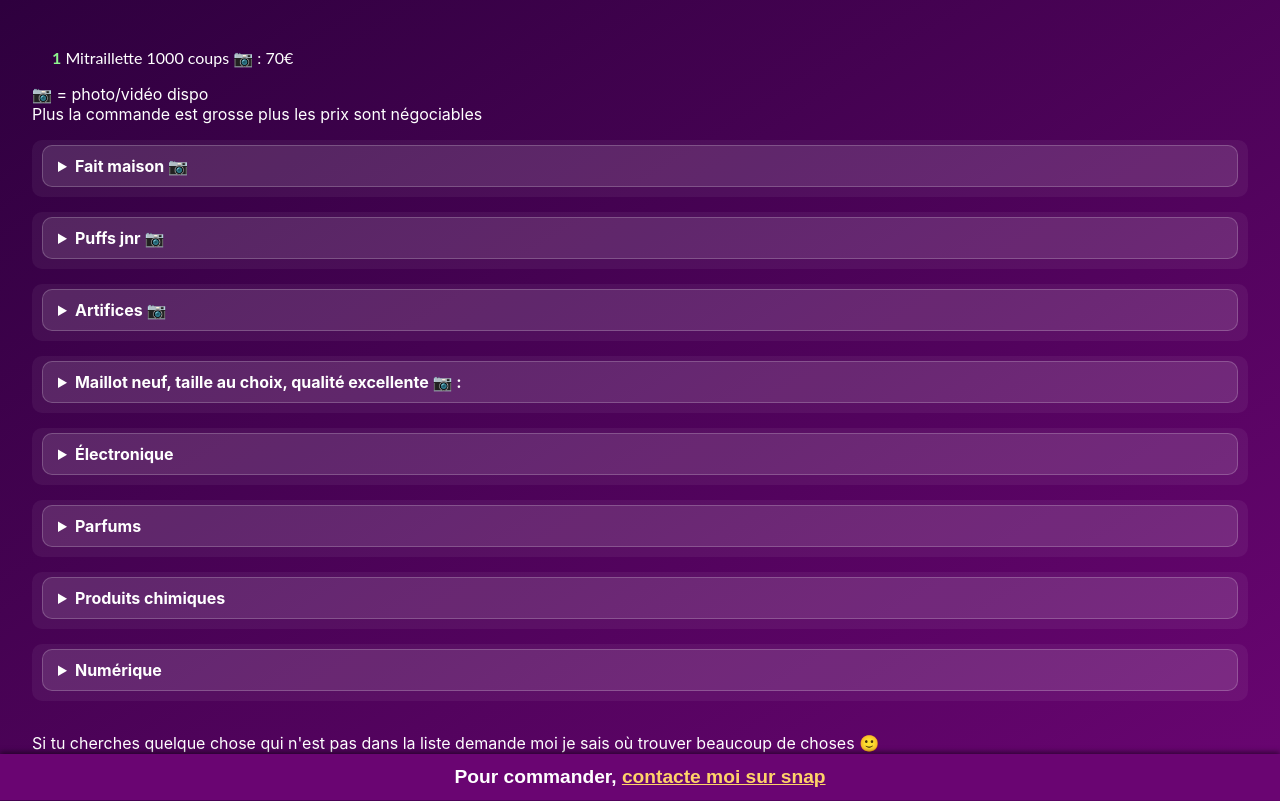
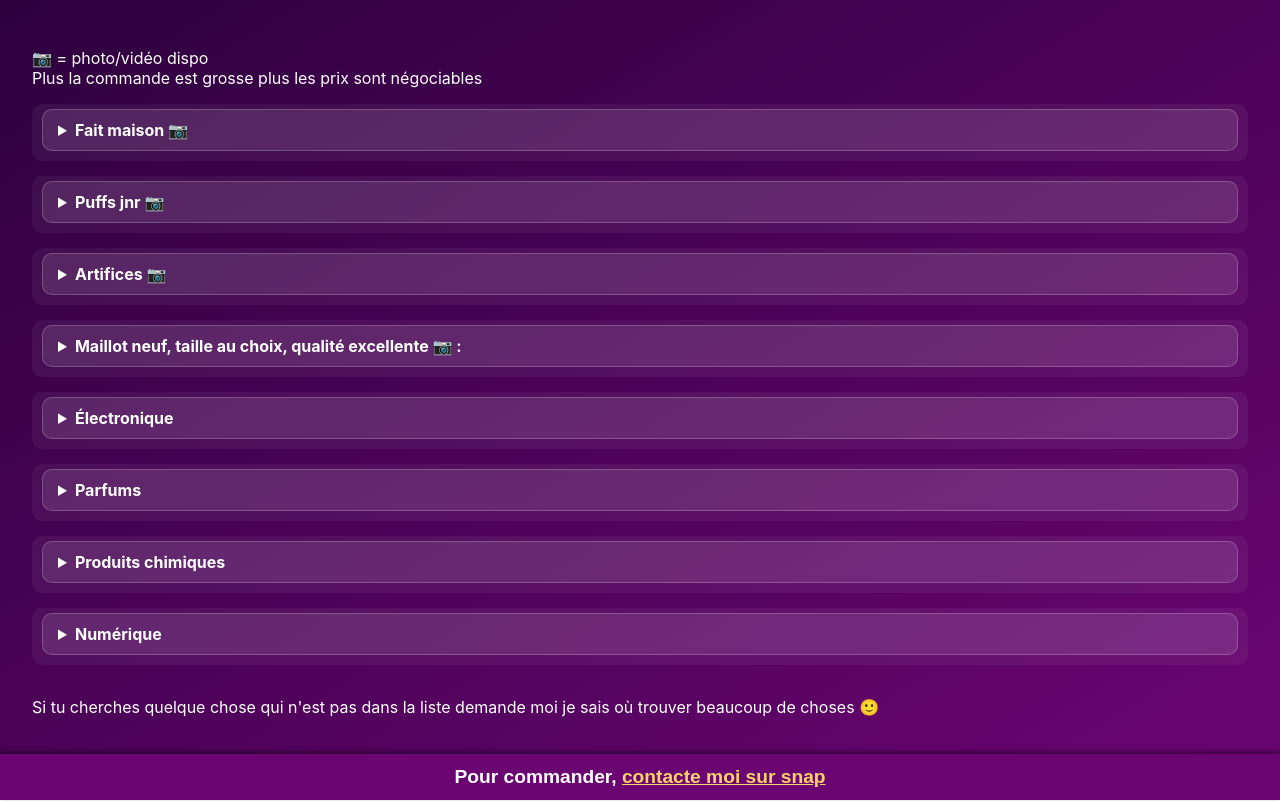
Before and after one commit to jvendtout/Jvendtout, a plain HTML site: page index.html in a window 1280 px wide. Drawn offline with Linux system fonts and the light colour scheme.

Commit message:
Update index.html

```diff
--- a/index.html
+++ b/index.html
@@ -162,13 +162,6 @@
 </div>
 
 <body>
-  <ul>
-    <li class="product-item" data-name="Mitraillette 1000 coups"
-        data-price="70€"
-        data-description="Une mitraillette de 1000 coups à effet spectaculaire.">
-      <span class="stock-green">1</span> Mitraillette 1000 coups 📷 : 70€
-    </li>
-  </ul>
 <p>📷 = photo/vidéo dispo<br>Plus la commande est grosse plus les prix sont négociables</p>
 
 <details>
@@ -243,8 +236,11 @@
     <summary>Mitraillettes</summary>
     <ul>
       <li class="product-item"><span class="stock-yellow">0</span> Mitraillette 1500 coups : 105€</li>
-      <li class="product-item"><span class="stock-green">1</span> Mitraillette 1000 coups 📷 : 70€</li>
-      <li class="product-item"><span class="stock-yellow">0</span> Mitraillette 400 coups : 35€</li>
+      <li class="product-item" data-name="Mitraillette 1000 coups"
+        data-price="70€"
+        data-description="Une mitraillette de 1000 coups à effet spectaculaire.">
+      <span class="stock-green">1</span> Mitraillette 1000 coups 📷 : 70€</li>
+        <li class="product-item"><span class="stock-yellow">0</span> Mitraillette 400 coups : 35€</li>
       <li class="product-item"><span class="stock-yellow">0</span> Mitraillette 100 coups : 10€</li>
       <li class="product-item"><span class="stock-green">1</span> 200 Fusées or sifflantes 45s 10m 📷 : 80€</li>
       <li class="product-item"><span class="stock-yellow">0</span> 25 Fusées or sifflantes 28s 15m : 15 €</li>
```
